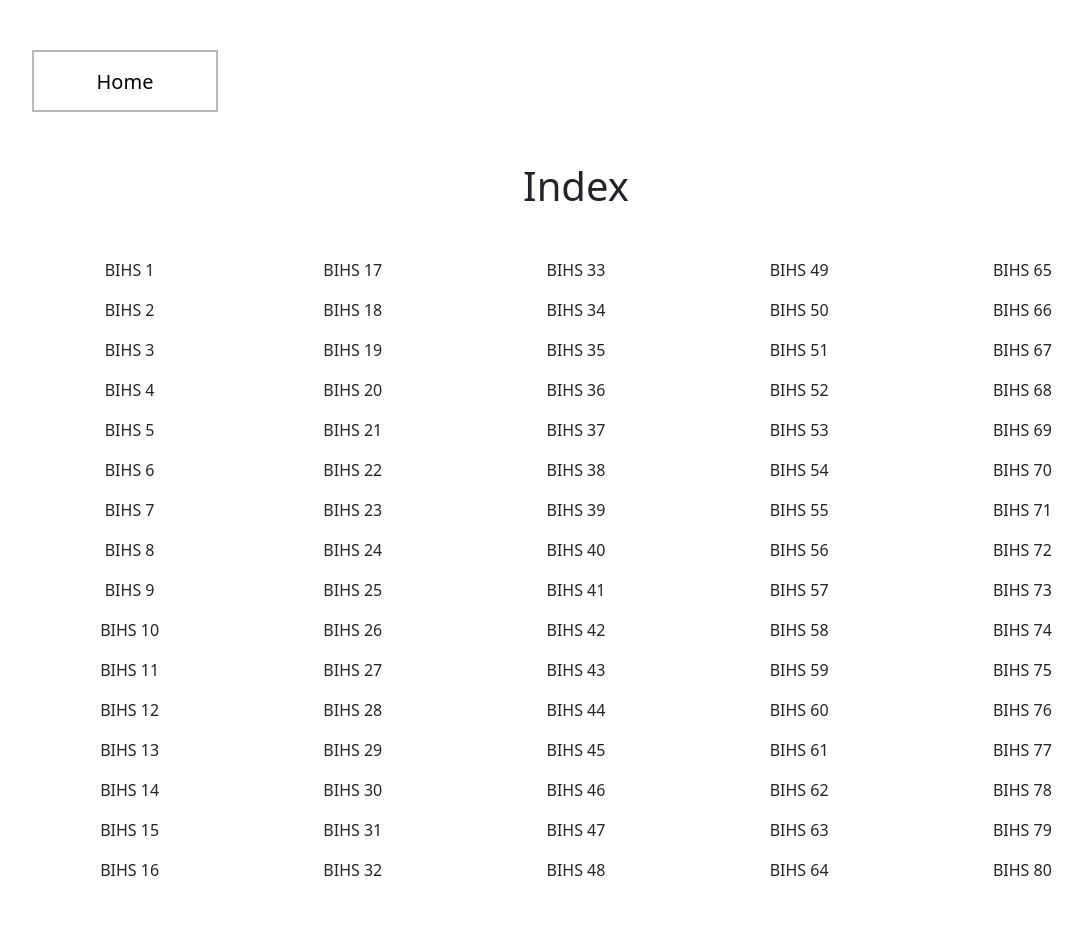
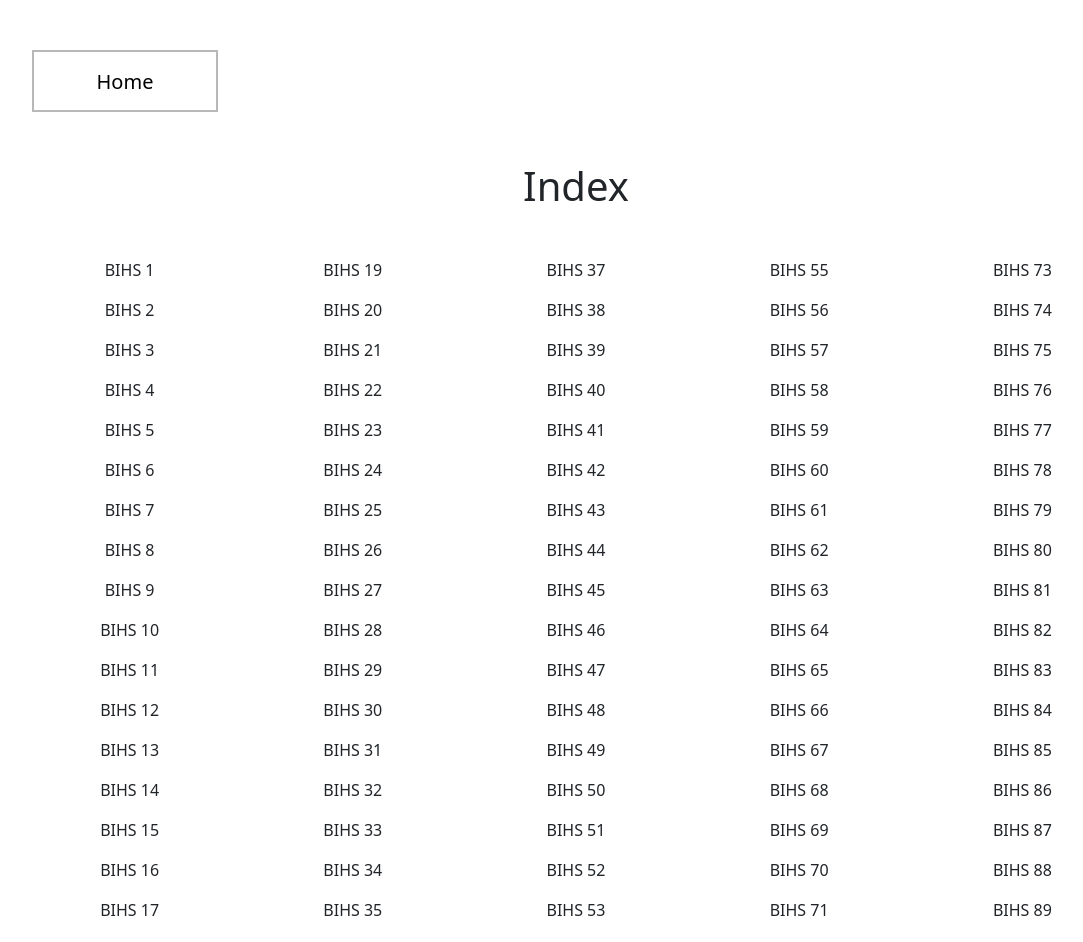
Before and after one commit to joshswgit/bihs-v2, a React (Create React App) app: page /index in a window 1280 px wide. Shown: the top 942 px of the page, without its empty margins (64-1147 px from the left). Before the commit the page ends 898 px from the top, so only its background shows below. Built offline with nearby package versions, Linux system fonts and the light colour scheme.

Commit message:
81-111 less 90

```diff
--- a/src/component/Video/VideoApi.js
+++ b/src/component/Video/VideoApi.js
@@ -399,6 +399,156 @@
         name: "BIHS 80",
         videoLink: "https://vimeo.com/797108748"
     },
+    {
+        id: 81,
+        name: "BIHS 81",
+        videoLink: "https://vimeo.com/797429908"
+    },
+    {
+        id: 82,
+        name: "BIHS 82",
+        videoLink: "https://vimeo.com/797431290"
+    },
+    {
+        id: 83,
+        name: "BIHS 83",
+        videoLink: "https://vimeo.com/797436244"
+    },
+    {
+        id: 84,
+        name: "BIHS 84",
+        videoLink: "https://vimeo.com/797437333"
+    },
+    {
+        id: 85,
+        name: "BIHS 85",
+        videoLink: "https://vimeo.com/797439394"
+    },
+    {
+        id: 86,
+        name: "BIHS 86",
+        videoLink: "https://vimeo.com/797505409"
+    },
+    {
+        id: 87,
+        name: "BIHS 87",
+        videoLink: "https://vimeo.com/797506267"
+    },
+    {
+        id: 88,
+        name: "BIHS 88",
+        videoLink: "https://vimeo.com/797507210"
+    },
+    {
+        id: 89,
+        name: "BIHS 89",
+        videoLink: "https://vimeo.com/797508174"
+    },
+    // {
+    //     id: 91,
+    //     name: "BIHS 91",
+    //     videoLink: "https://vimeo.com/797509624"
+    // },
+    // {
+    //     id: 92,
+    //     name: "BIHS 92",
+    //     videoLink: "https://vimeo.com/797522310"
+    // },
+    // {
+    //     id: 93,
+    //     name: "BIHS 93",
+    //     videoLink: "https://vimeo.com/797523489"
+    // },
+    // {
+    //     id: 94,
+    //     name: "BIHS 94",
+    //     videoLink: "https://vimeo.com/797524724"
+    // },
+    // {
+    //     id: 95,
+    //     name: "BIHS 95",
+    //     videoLink: "https://vimeo.com/797525724"
+    // },
+    // {
+    //     id: 96,
+    //     name: "BIHS 96",
+    //     videoLink: "https://vimeo.com/797526789"
+    // },
+    // {
+    //     id: 97,
+    //     name: "BIHS 97",
+    //     videoLink: "https://vimeo.com/797528010"
+    // },
+    // {
+    //     id: 98,
+    //     name: "BIHS 98",
+    //     videoLink: "https://vimeo.com/797529019"
+    // },
+    // {
+    //     id: 99,
+    //     name: "BIHS 99",
+    //     videoLink: "https://vimeo.com/797529675"
+    // },
+    // {
+    //     id: 100,
+    //     name: "BIHS 100",
+    //     videoLink: "https://vimeo.com/797530671"
+    // },
+    // {
+    //     id: 101,
+    //     name: "BIHS 101",
+    //     videoLink: "https://vimeo.com/797531737"
+    // },
+    // {
+    //     id: 102,
+    //     name: "BIHS 102",
+    //     videoLink: "https://vimeo.com/797532332"
+    // },
+    // {
+    //     id: 103,
+    //     name: "BIHS 103",
+    //     videoLink: "https://vimeo.com/797533271"
+    // },
+    // {
+    //     id: 104,
+    //     name: "BIHS 104",
+    //     videoLink: "https://vimeo.com/797534214"
+    // },
+    // {
+    //     id: 105,
+    //     name: "BIHS 105",
+    //     videoLink: "https://vimeo.com/797535150"
+    // },
+    // {
+    //     id: 106,
+    //     name: "BIHS 106",
+    //     videoLink: "https://vimeo.com/797537160"
+    // },
+    // {
+    //     id: 107,
+    //     name: "BIHS 107",
+    //     videoLink: "https://vimeo.com/797537657"
+    // },
+    // {
+    //     id: 108,
+    //     name: "BIHS 108",
+    //     videoLink: "https://vimeo.com/797538328"
+    // },
+    // {
+    //     id: 109,
+    //     name: "BIHS 109",
+    //     videoLink: "https://vimeo.com/797538975"
+    // },
+    // {
+    //     id: 110,
+    //     name: "BIHS 110",
+    //     videoLink: "https://vimeo.com/797539999"
+    // },
+    // {
+    //     id: 111,
+    //     name: "BIHS 111",
+    //     videoLink: "https://vimeo.com/797540375"
+    // },
 ]
 
 export default Videos
--- a/src/pages/IndexPage.js
+++ b/src/pages/IndexPage.js
@@ -90,6 +90,36 @@ let playVideos = [
               Videos[77].videoLink,
               Videos[78].videoLink,
               Videos[79].videoLink,
+              Videos[80].videoLink,
+              Videos[81].videoLink,
+              Videos[82].videoLink,
+              Videos[83].videoLink,
+              Videos[84].videoLink,
+              Videos[85].videoLink,
+              Videos[86].videoLink,
+              Videos[87].videoLink,
+              // Videos[88].videoLink,
+              // Videos[89].videoLink,
+              // Videos[90].videoLink,
+              // Videos[91].videoLink,
+              // Videos[92].videoLink,
+              // Videos[93].videoLink,
+              // Videos[94].videoLink,
+              // Videos[95].videoLink,
+              // Videos[96].videoLink,
+              // Videos[97].videoLink,
+              // Videos[98].videoLink,
+              // Videos[99].videoLink,
+              // Videos[100].videoLink,
+              // Videos[101].videoLink,
+              // Videos[102].videoLink,
+              // Videos[103].videoLink,
+              // Videos[104].videoLink,
+              // Videos[105].videoLink,
+              // Videos[106].videoLink,
+              // Videos[107].videoLink,
+              // Videos[108].videoLink,
+              // Videos[109].videoLink,
             ]
 
  let randomItems
```
